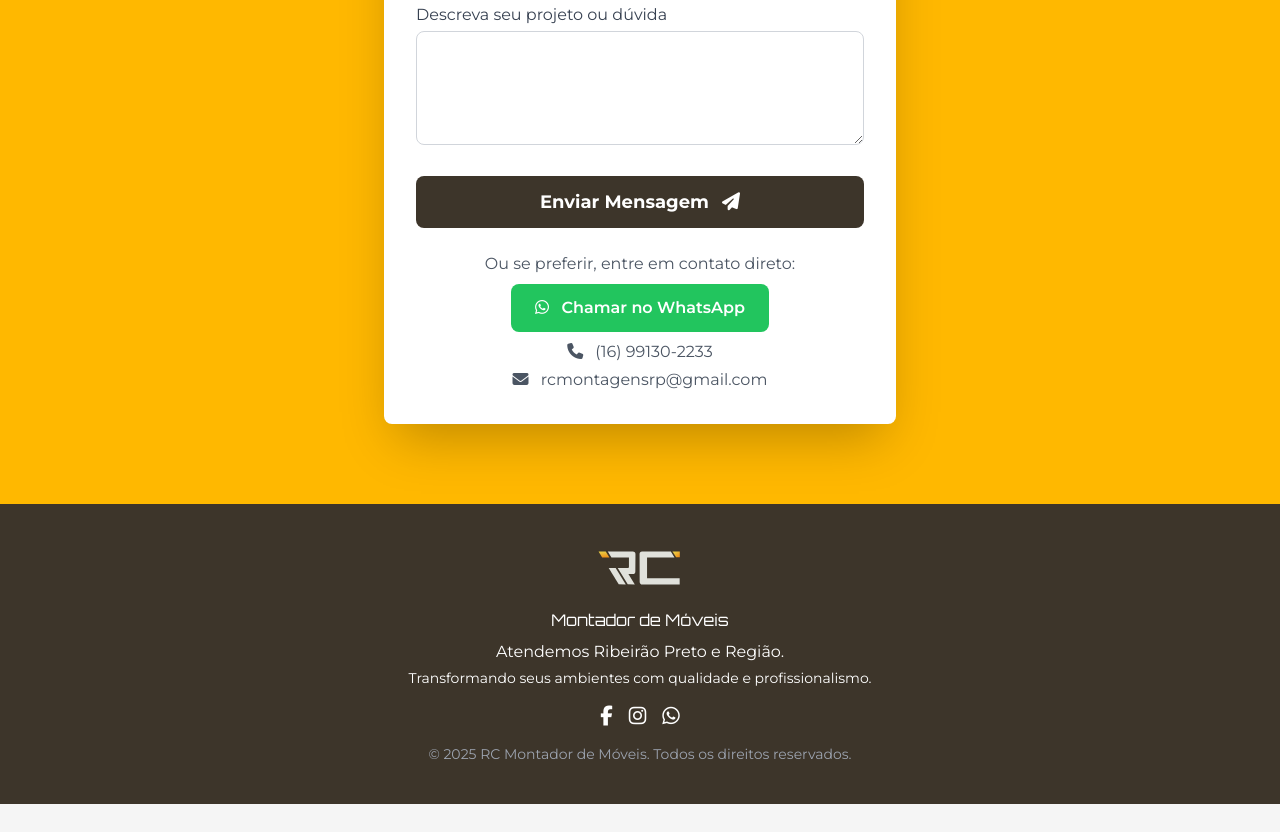
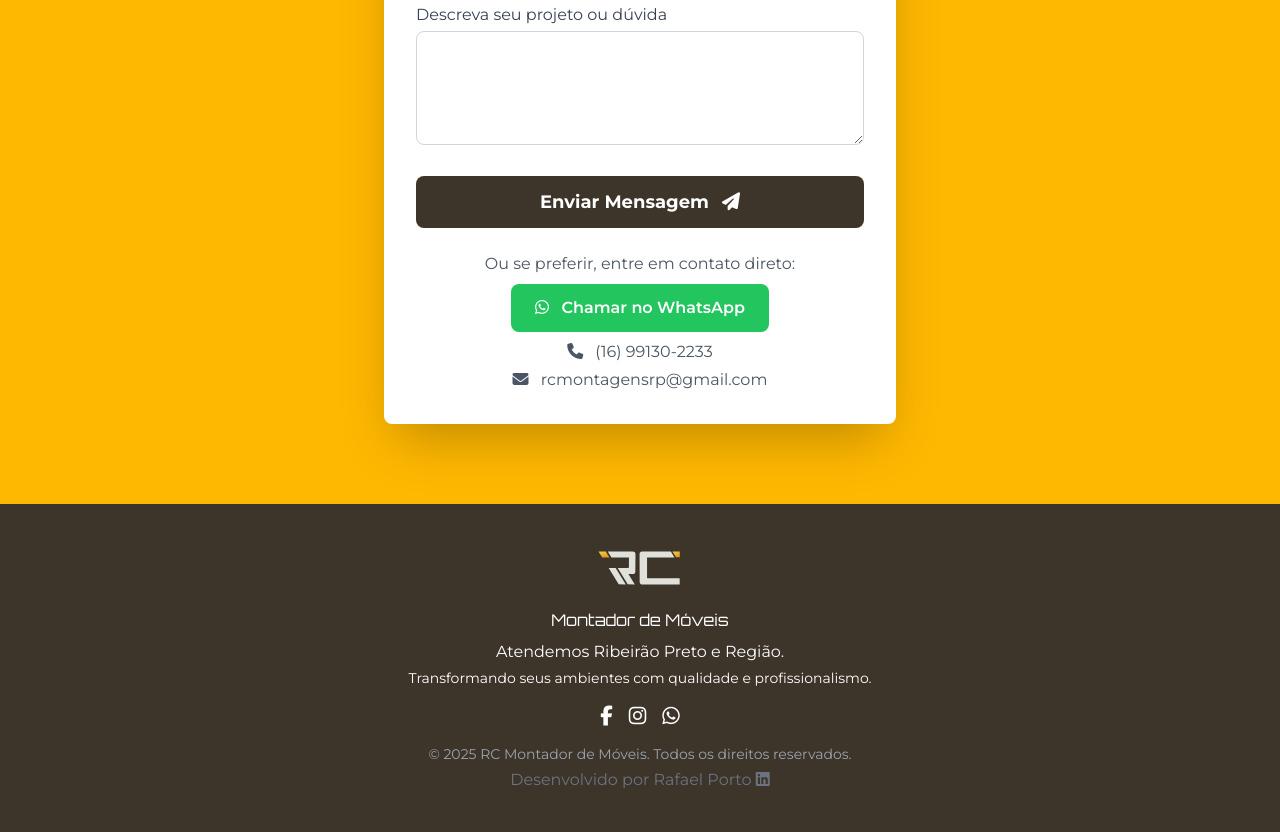
Before and after one commit to rafaelBPorto/rcMoveis, a website: page index.html in a window 1280 px wide. Shown: the part 4194-5026 px from the top of the page. Before the commit the page ends 4998 px from the top, so only its background shows below. Drawn offline with nearby package versions, Linux system fonts and the light colour scheme.

Commit message:
add LinkedIn credit to footer with external link

```diff
--- a/index.html
+++ b/index.html
@@ -862,6 +862,15 @@
           &copy; <span id="currentYear"></span> RC Montador de Móveis. Todos os
           direitos reservados.
         </p>
+        <p class="text-xs text-gray-500 mt-1">
+          Desenvolvido por Rafael Porto
+          <a
+            href="https://www.linkedin.com/in/rafaelbporto/"
+            target="_blank"
+            class="hover:text-accent underline"
+            ><i class="fab fa-linkedin"></i
+          ></a>
+        </p>
       </div>
     </footer>
 
```
